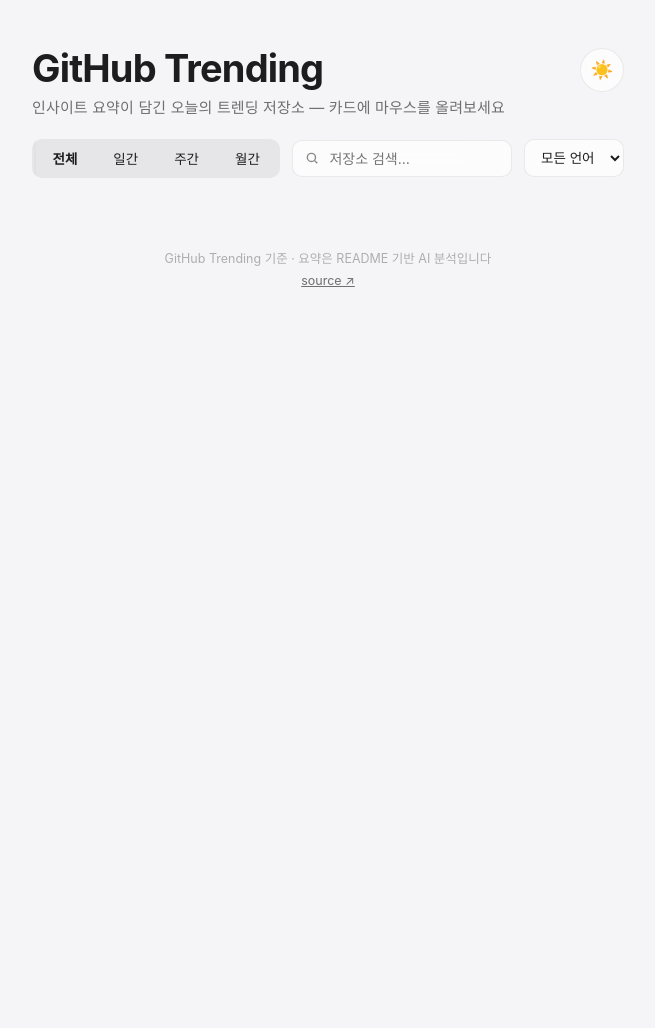
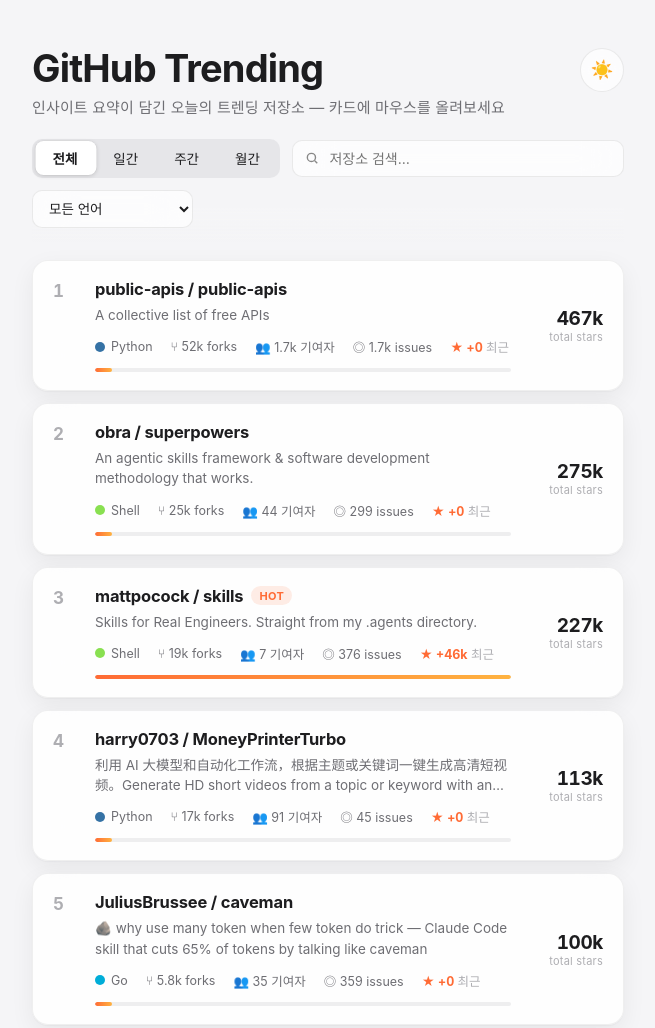
Before and after one commit to nowwcastle-sudo/github-trending-daily, a plain HTML site: page index.html in a window 1280 px wide. Shown: the top 1028 px of the page, without its empty margins (62-717 px from the left). Before the commit the page ends 800 px from the top, so only its background shows below. Drawn offline with Linux system fonts and the light colour scheme.

Commit message:
v2.6: fix init crash — setTheme called moveThumb before seg declared, killing entire script (list+search dead)

```diff
--- a/index.html
+++ b/index.html
@@ -193,7 +193,6 @@ function setTheme(t){
   document.documentElement.dataset.theme=t;
   localStorage.setItem("gh-theme",t);
   btn.textContent=ICONS[t];
-  moveThumb();
 }
 btn.addEventListener("click",()=>setTheme(document.documentElement.dataset.theme==="dark"?"light":"dark"));
 setTheme(localStorage.getItem("gh-theme") || (matchMedia("(prefers-color-scheme: dark)").matches?"dark":"light"));
```
